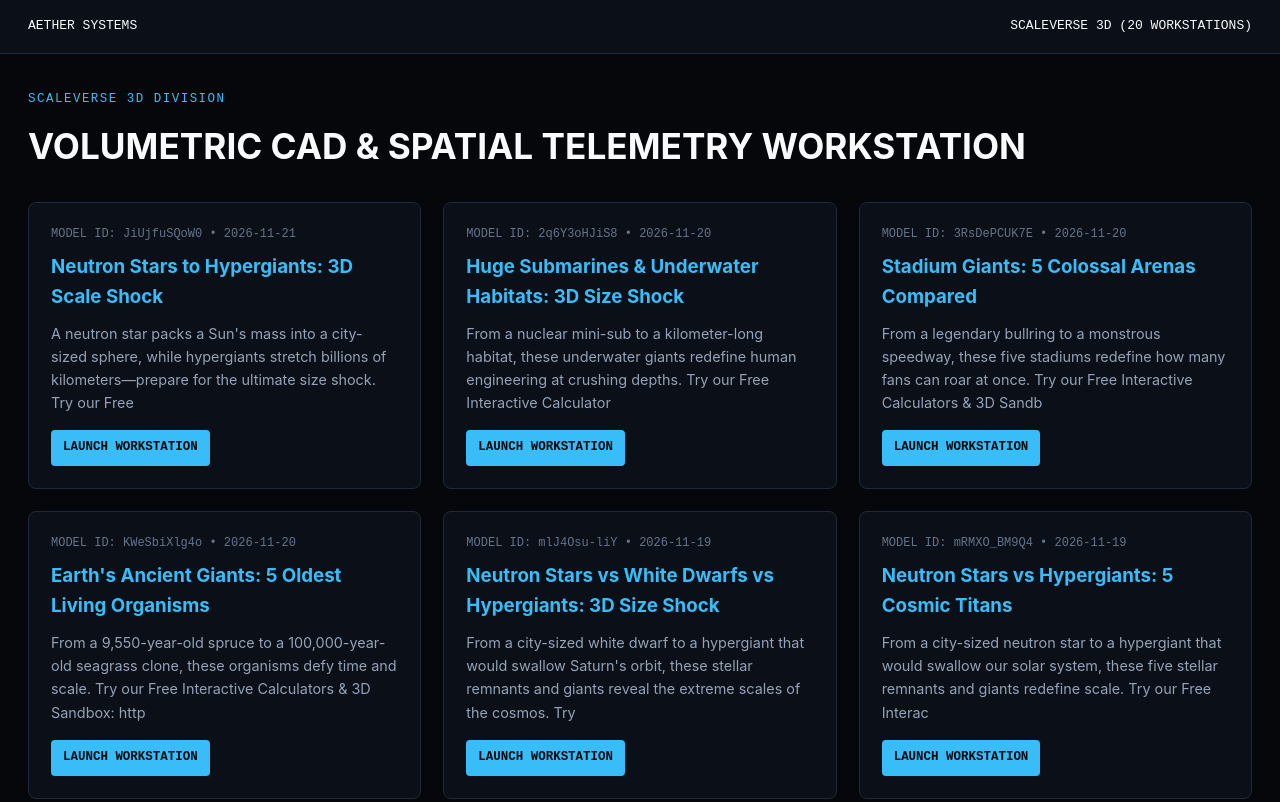
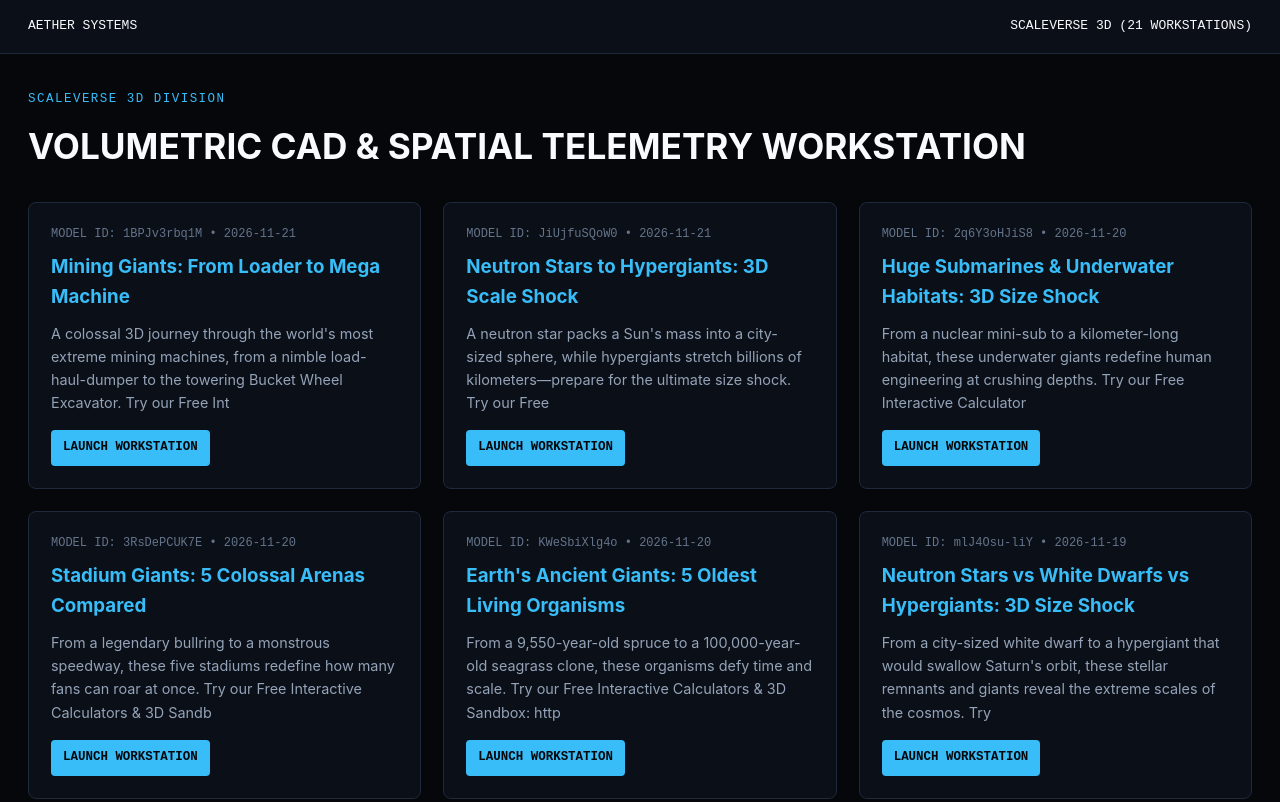
Before and after one commit to ayodayanilukshana-alt/aether-empire, a plain HTML site: page docs/scaleverse/index.html in a window 1280 px wide. Shown: the top 802 px of the page. Drawn offline with Linux system fonts and the light colour scheme.

Commit message:
feat(SCALE3D): publish live workstation mining-giants-from-loader-to-mega-machine

```diff
--- a/docs/scaleverse/index.html
+++ b/docs/scaleverse/index.html
@@ -35,12 +35,20 @@
 <body>
   <nav class="topbar">
     <a href="../index.html">AETHER SYSTEMS</a>
-    <span>SCALEVERSE 3D (20 WORKSTATIONS)</span>
+    <span>SCALEVERSE 3D (21 WORKSTATIONS)</span>
   </nav>
   <main class="container">
     <div class="eyebrow">SCALEVERSE 3D DIVISION</div>
     <h1>VOLUMETRIC CAD & SPATIAL TELEMETRY WORKSTATION</h1>
     <div class="grid">
+        <a href="./mining-giants-from-loader-to-mega-machine.html" style="display:block;background:#0b0f17;border:1px solid #1e293b;border-radius:8px;padding:22px;color:#f8fafc;text-decoration:none;">
+          <div style="font-family:monospace;font-size:0.75rem;color:#64748b;margin-bottom:8px;">MODEL ID: 1BPJv3rbq1M • 2026-11-21</div>
+          <h3 style="margin:0 0 10px 0;color:#38bdf8;">Mining Giants: From Loader to Mega Machine</h3>
+          <p style="color:#94a3b8;font-size:0.9rem;margin:0 0 16px 0;">A colossal 3D journey through the world's most extreme mining machines, from a nimble load-haul-dumper to the towering Bucket Wheel Excavator.
+
+Try our Free Int</p>
+          <div style="font-family:monospace;font-size:0.78rem;font-weight:700;color:#05070b;background:#38bdf8;padding:8px 12px;border-radius:4px;display:inline-block;">LAUNCH WORKSTATION</div>
+        </a>
         <a href="./neutron-stars-to-hypergiants-3d-scale-shock.html" style="display:block;background:#0b0f17;border:1px solid #1e293b;border-radius:8px;padding:22px;color:#f8fafc;text-decoration:none;">
           <div style="font-family:monospace;font-size:0.75rem;color:#64748b;margin-bottom:8px;">MODEL ID: JiUjfuSQoW0 • 2026-11-21</div>
           <h3 style="margin:0 0 10px 0;color:#38bdf8;">Neutron Stars to Hypergiants: 3D Scale Shock</h3>
```
